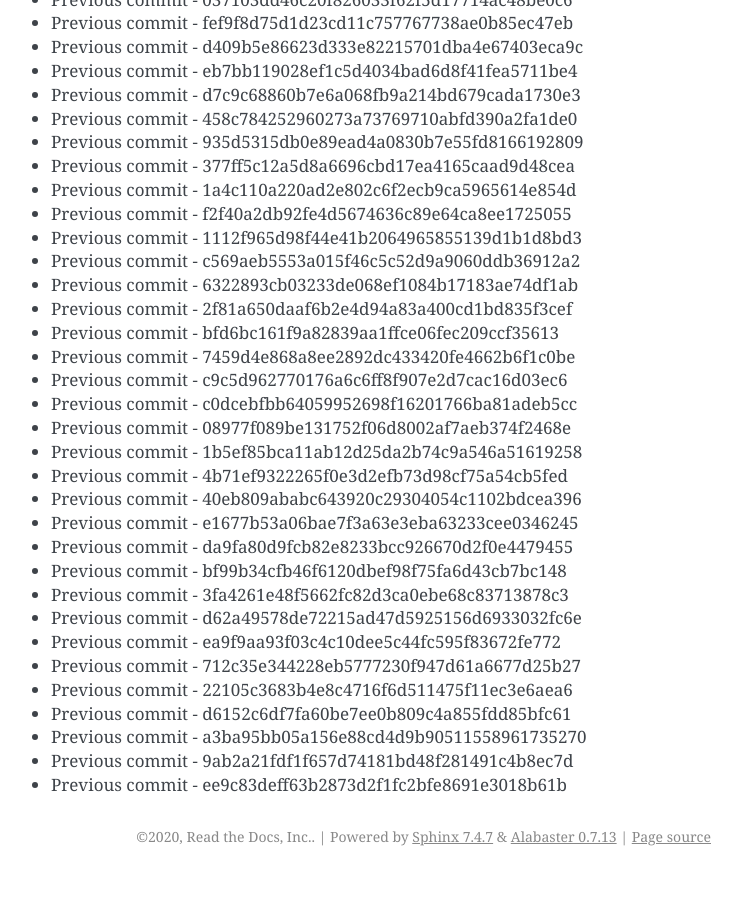
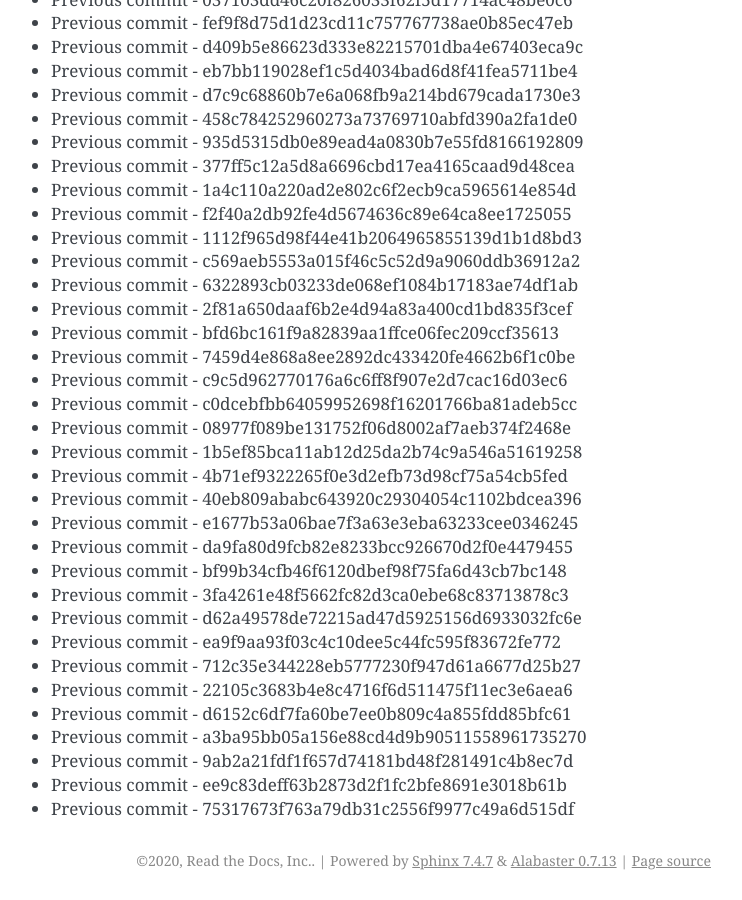
Before and after one commit to readthedocs/rtd-git-stresstest, a Sphinx documentation site: the page built from docs/updates.rst, in a window 1280 px wide and 900 px high, scrolled down 101864 px. Shown: the whole window, without its empty margins (399-1141 px from the left). Built offline with Sphinx 7.4.7, drawn with Linux system fonts in a browser that asks for light colours; before the commit the page ends 102740 px from its top, so only the background shows below that.

Commit message:
Generating commit from previous: 75317673f763a79db31c2556f9977c49a6d515df

```diff
--- a/docs/updates.rst
+++ b/docs/updates.rst
@@ -4312,3 +4312,4 @@ It can be tested for any performance characteristics.
 * Previous commit - a3ba95bb05a156e88cd4d9b90511558961735270
 * Previous commit - 9ab2a21fdf1f657d74181bd48f281491c4b8ec7d
 * Previous commit - ee9c83deff63b2873d2f1fc2bfe8691e3018b61b
+* Previous commit - 75317673f763a79db31c2556f9977c49a6d515df
```
